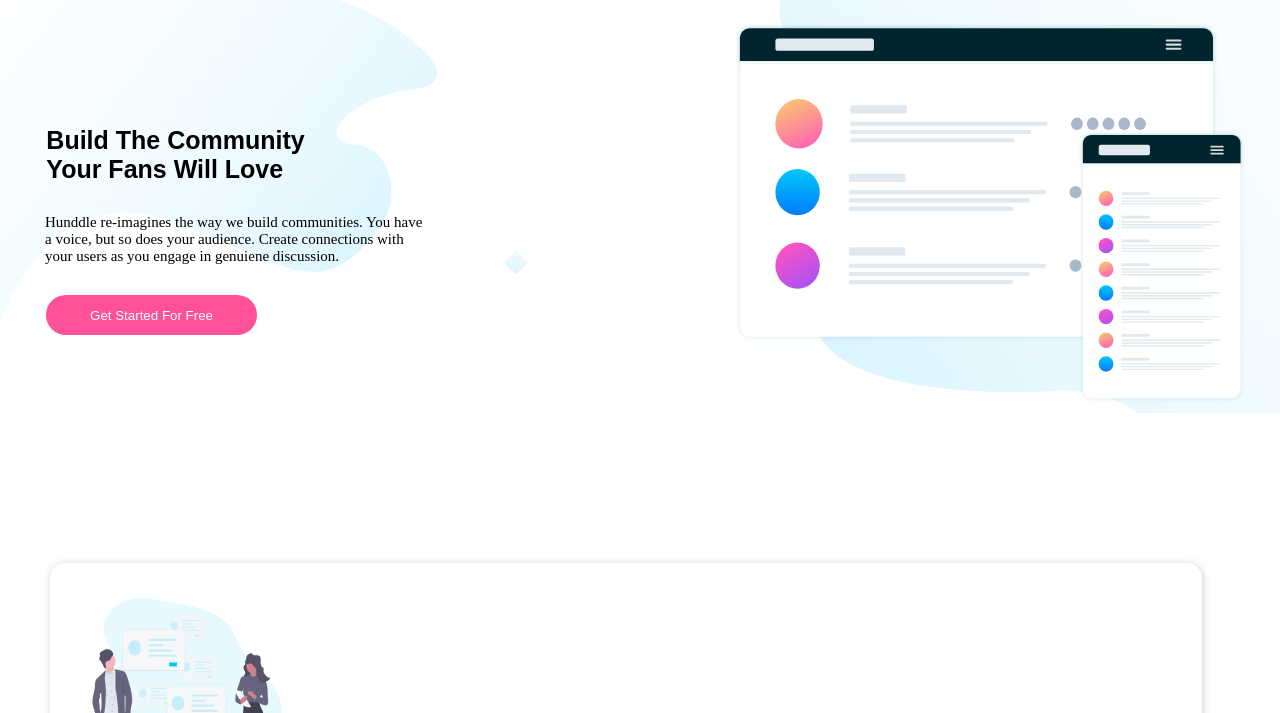
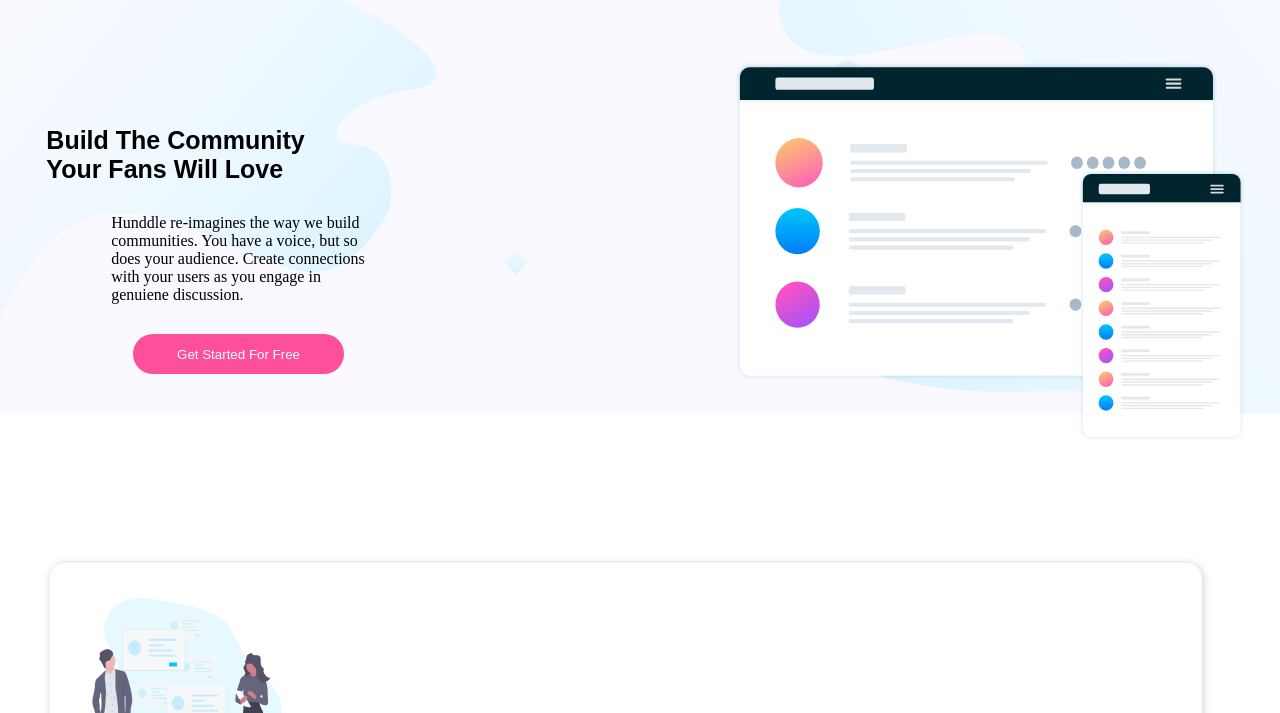
Before and after one commit to JacobEmici/Landing-Page, a plain HTML site: page index.html in a window 1280 px wide. Shown: the part 87-800 px from the top of the page. Drawn offline with Linux system fonts and the light colour scheme.

Commit message:
correçao de quebra de linha

```diff
--- a/index.html
+++ b/index.html
@@ -19,10 +19,10 @@
                 <h1>Build The Community <br/>
                 Your Fans Will Love</h1>
                 <p>
-                    Hunddle re-imagines the way we build
-                    communities. You have a voice, but so
-                    does your audience. Create connections
-                     with your users as you engage in
+                    Hunddle re-imagines the way we build <br/>
+                    communities. You have a voice, but so <br/>
+                    does your audience. Create connections <br/>
+                     with your users as you engage in <br/>
                     genuiene discussion.
                 </p>
                 <button class="for-free">Get Started For Free</button>
--- a/style.css
+++ b/style.css
@@ -6,14 +6,26 @@
 
 h1{
     font-family: Arial, Helvetica, sans-serif;
+    font-size: 1.563rem;
+    display: flex;
+    justify-content: space-evenly;
+    text-align: center;
+}
+
+p{
+    font-size: 1rem;
+    text-align: center;
+    margin-top: 1.875rem;
+
 }
 
 .top{
     display: flex;
     background-image: url(src/images/bg-hero-mobile.svg);
-    height: 31.25rem;
+    height: 37.25rem;
     width: 100%;
     flex-direction: column;
+    background-color: #f9f9ff;
 }
 
 .header{
@@ -45,21 +57,9 @@
 
 .box-info_description{
     margin-top: 3.625rem;
-}
-
-
-h1{
-    font-size: 1.563rem;
     display: flex;
-    justify-content: space-evenly;
-    text-align: center;
-}
-
-p{
-    font-size: 0.938rem;
-    text-align: center;
-    margin-top: 1.875rem;
-
+    align-items: center;
+    flex-direction: column;
 }
 
 .for-free{
```
